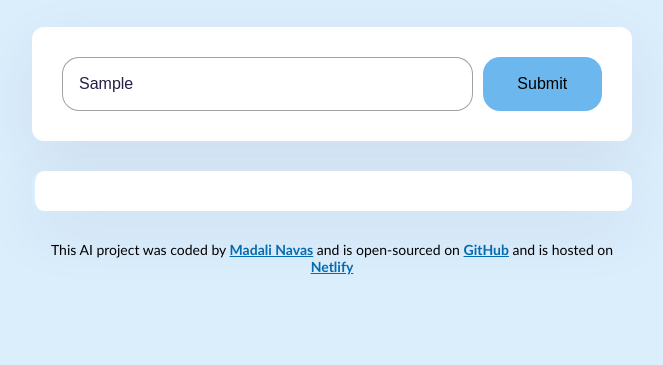
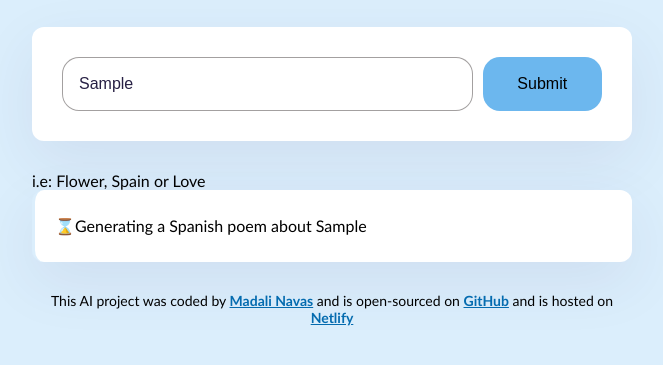
Before and after one commit to Bpmodele/spanish-poems-generator, a plain HTML site: page index.html in a window 1280 px wide. Both pictures are taken after typing "Sample" into the empty fields and a click on the input 850 px from the left and 261 px from the top of the page. Shown: the part 177-542 px from the top of the page, without its empty margins (308-971 px from the left). Drawn offline with nearby package versions, Linux system fonts and the light colour scheme; no server answers.

Commit message:
Improve the user experiment

```diff
--- a/index.html
+++ b/index.html
@@ -15,10 +15,11 @@
       </header>
 
       <main>
+        <div class="form-container">
           <form id="poem-generator-form">
             <input
               type="text"
-            placeholder="Enter the topic of the Spanish poem"
+              placeholder="Enter the topic of a Spanish poem"
               autofocus
               required
               autocomplete="off"
@@ -27,7 +28,9 @@
             />
             <input type="submit" class="submit-button" />
           </form>
-        <div class="poem" id="poem"></div>
+          <div class="hint">i.e: Flower, Spain or Love</div>
+        </div>
+        <div class="poem hidden" id="poem"></div>
       </main>
       <footer>
         This AI project was coded by
--- a/src/index.js
+++ b/src/index.js
@@ -3,7 +3,7 @@ function displayPoem(response) {
   new Typewriter("#poem", {
     strings: response.data.answer,
     autoStart: true,
-    delay: 75,
+    delay: 30,
     cursor: "",
   });
 }
@@ -18,6 +18,11 @@ function generatePoem(event) {
     "You are a romanting poem expert and love to write short poems. Please generate a 4 line poem in basic HTML. Make sure to follow the user instructions. Do not inculde a title to the poem. Sign the poem with `SheCodes AI` inside a <strong> element at the end of the poem ";
   let apiURL = `https://api.shecodes.io/ai/v1/generate?prompt=${prompt}&context=${context}&key=${apiKey}`;
 
+  let poemElement = document.querySelector("#poem");
+  poemElement.classList.remove("hidden");
+  poemElement.innerHTML = `<div class="blink">
+  ⌛Generating a Spanish poem about ${instructionsInput.value}</div>`;
+
   console.log("Generating poem");
   console.log(`Prompt: ${prompt}`);
   console.log(`Context: ${context}`);
```
Lines whose indentation alone changed are shown as unchanged.
